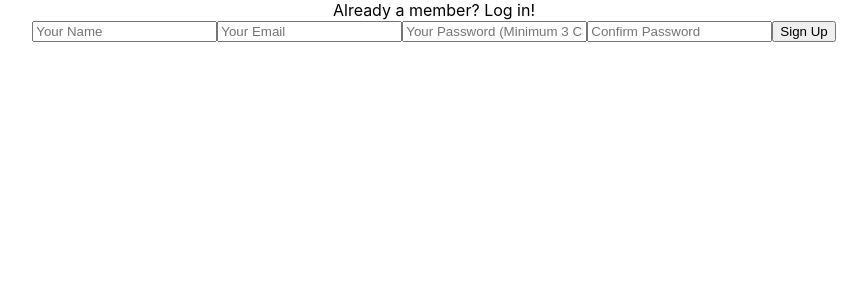
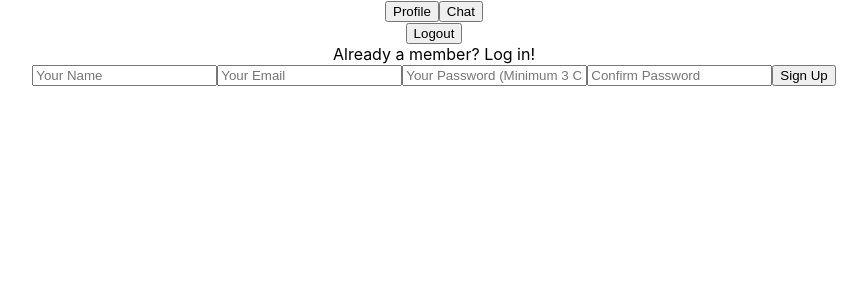
Before and after one commit to dylan-burston/d_Chat, a React (Create React App) app: page /profile in a window 1280 px wide. Shown: the top 300 px of the page, without its empty margins (206-1073 px from the left). Built offline with nearby package versions, Linux system fonts and the light colour scheme.

Commit message:
added routes on front end

```diff
--- a/models/user.js
+++ b/models/user.js
@@ -1,4 +1,3 @@
-
 const mongoose = require("mongoose");
 const Schema = mongoose.Schema;
 
@@ -11,6 +10,7 @@ const userSchema = new Schema({
       minLength: 3,
       required: true
     },
+    profilePic: { type: String, default: "/images/profile-pic.png"},
     friends: [{ type: mongoose.Schema.Types.ObjectId, ref: 'User' }],
   },{
     timestamps: true,
--- a/package.json
+++ b/package.json
@@ -16,7 +16,8 @@
     "morgan": "^1.10.0",
     "react": "^17.0.2",
     "react-dom": "^17.0.2",
-    "react-scripts": "5.0.0",
+    "react-router-dom": "^5.3.0",
+    "react-scripts": "^5.0.0",
     "serve-favicon": "^2.5.0",
     "web-vitals": "^2.1.4"
   },
@@ -44,5 +45,5 @@
       "last 1 safari version"
     ]
   },
-    "proxy": "http://localhost:3001"
+  "proxy": "http://localhost:3001"
 }
--- a/src/App.js
+++ b/src/App.js
@@ -1,14 +1,39 @@
-import logo from './logo.svg';
 import './App.css';
 import React from 'react';
+import { Route, Switch, Redirect, Link } from 'react-router-dom';
+import Messenger from './pages/Messenger/Messenger';
 import AuthPage from './pages/AuthPage/AuthPage';
-import Messenger from './pages/Messenger/Messenger';
-
+import ProfilePage from './pages/ProfilePage/ProfilePage';
+import UserLogOut from './components/UserLogOut/UserLogOut';
 
 class App extends React.Component {
 
   state = {
-    user: null
+    user: null,
+  }
+
+  grabUserData = () => {
+    let token = localStorage.getItem('token');
+    if (token) {
+      const payload = JSON.parse(atob(token.split('.')[1]));
+      if (payload.exp < Date.now() / 1000) {
+        localStorage.removeItem('token');
+        token = null;
+      } else {
+        this.setState({user: payload.user});
+      }
+    }
+  }
+
+  handleLogOut = () => {
+    let token = localStorage.getItem('token');
+    token = null;
+    localStorage.removeItem('token');
+    this.setState({user: null})
+  }
+
+  componentDidMount() {
+    this.grabUserData();
   }
 
   setUserState = (incomingUser) => {
@@ -17,13 +42,33 @@ class App extends React.Component {
     })
   }
 
-
   render() {
-
     return (
       <div className="App">
-       {this.state.user ? <Messenger user={this.state.user}/> : <AuthPage setUserState={this.setUserState}/>
-        }
+        <nav>
+          <Link to='/profile'><button>Profile</button></Link>
+          <Link to='/messenger'><button>Chat</button></Link>
+          <div className="logoutBtn">
+            <UserLogOut className="logout" handleLogOut={this.handleLogOut}/>
+          </div>
+        </nav>
+        <Switch>
+          {this.state.user ?
+            <>
+              <Route path="/profile">
+                <ProfilePage user={this.state.user}/>
+              </Route>
+              <Route path="/messenger">
+                <Messenger user={this.state.user}/>
+              </Route>
+              <Redirect to="/profile" />
+            </>
+          :
+            <Route path="/">
+              <AuthPage setUserState={this.setUserState}/>
+            </Route>
+          }
+        </Switch>
       </div>
     );
   }
--- /dev/null
+++ b/src/components/UserLogOut/UserLogOut.jsx
@@ -0,0 +1,10 @@
+import React from 'react';
+import './UserLogOut.css'
+
+export default function UserLogOut(props) {
+    return (
+        <div className='UserLogOut'>
+            <button className="logout" onClick={props.handleLogOut}>Logout</button>
+        </div>
+    );
+}
--- a/src/index.js
+++ b/src/index.js
@@ -3,11 +3,10 @@ import ReactDOM from 'react-dom';
 import './index.css';
 import App from './App';
 import reportWebVitals from './reportWebVitals';
+import { BrowserRouter as Router } from 'react-router-dom';
 
 ReactDOM.render(
-  <React.StrictMode>
-    <App />
-  </React.StrictMode>,
+  <Router><App /></Router>,
   document.getElementById('root')
 );
 
--- /dev/null
+++ b/src/pages/ProfilePage/ProfilePage.jsx
@@ -0,0 +1,14 @@
+import './ProfilePage.css'
+
+const ProfilePage = (props) => {
+
+    return (
+        <div className="ProfilePage">
+            <img src={props.user.profilePic} alt=""/>
+            <h4>Name: {props.user.name}</h4>
+            <h4>Email: {props.user.email}</h4>
+        </div>
+    )
+}
+
+export default ProfilePage
```
Also changed, not shown: public/images/profile-pic.png (added), src/components/UserLogOut/UserLogOut.css (added), src/pages/ProfilePage/ProfilePage.css (added), 1 other file (tests, documents, lock files or other folders).
